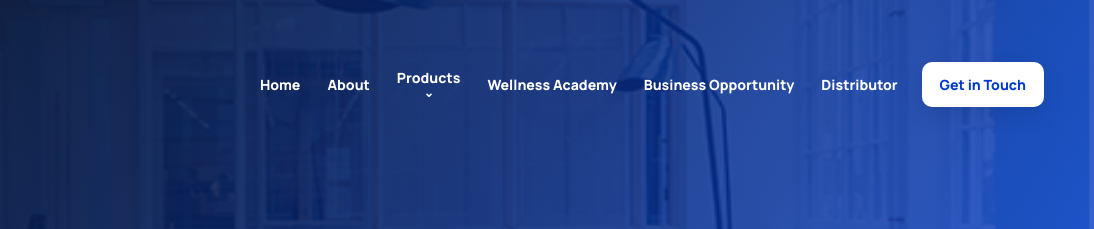
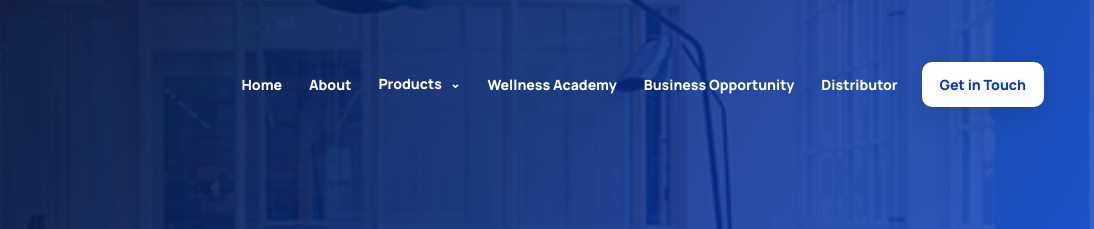
Before and after one commit to bitu2004/meghpushpam, a plain HTML site: page faq.html in a window 1280 px wide. Shown: the top 229 px of the page, 186-1280 px from the left. Drawn offline with Linux system fonts and the light colour scheme.

Commit message:
code update

```diff
--- a/css/style.css
+++ b/css/style.css
@@ -45,8 +45,8 @@ h1,h2,h3,h4,p{margin-top:0}
 .dropdown a:hover{background:var(--soft);color:var(--blue)}
 .dropdown-arrow{display:inline-block;margin-left:3px;font-size:.78rem;transition:transform .2s ease}
 .has-dropdown:hover .dropdown-arrow,.has-dropdown.open .dropdown-arrow{transform:rotate(180deg)}
-.products-dropdown>.nav-link{display:flex;flex-direction:column;align-items:center;gap:0;line-height:1.2}
-.products-dropdown>.nav-link .dropdown-arrow{margin:2px 0 0;line-height:.7}
+.products-dropdown>.nav-link{display:flex;flex-direction:row;align-items:center;justify-content:center;gap:4px;line-height:1.2}
+.products-dropdown>.nav-link .dropdown-arrow{margin:0 0 0 4px;line-height:1}
 .products-menu{width:300px;left:-62px;padding:12px;border:1px solid rgba(7,91,255,.08);border-radius:18px;background:rgba(255,255,255,.98);backdrop-filter:blur(16px)}
 .products-menu:before{content:"";position:absolute;top:-7px;left:105px;width:14px;height:14px;background:white;transform:rotate(45deg);border-left:1px solid rgba(7,91,255,.06);border-top:1px solid rgba(7,91,255,.06)}
 .products-menu>a:not(.dropdown-featured){display:grid;grid-template-columns:32px 1fr;align-items:center;gap:10px;padding:10px 12px}
@@ -282,6 +282,7 @@ h1,h2,h3,h4,p{margin-top:0}
 .header.inner-header .nav-cta{background:var(--electric)!important;color:white!important}
 .header.inner-header .dropdown{top:44px}
 
+
 @media(max-width:1050px){
   .hero-layout{grid-template-columns:minmax(0,.95fr) minmax(260px,.75fr)}
   .hero-visual{height:430px}
--- a/js/main.js
+++ b/js/main.js
@@ -18,6 +18,7 @@ document.addEventListener("DOMContentLoaded", () => {
     if (content.brandDescription) document.querySelectorAll("[data-site-brand-description]").forEach(el => el.textContent = content.brandDescription);
     if (content.footerText) document.querySelectorAll("[data-site-footer]").forEach(el => el.textContent = content.footerText);
   } catch (_) {}
+
 
   try {
     const pages = JSON.parse(localStorage.getItem("meghpushpam_pages") || "{}");
```
Also changed, not shown: index.html (+2 -1 lines).
